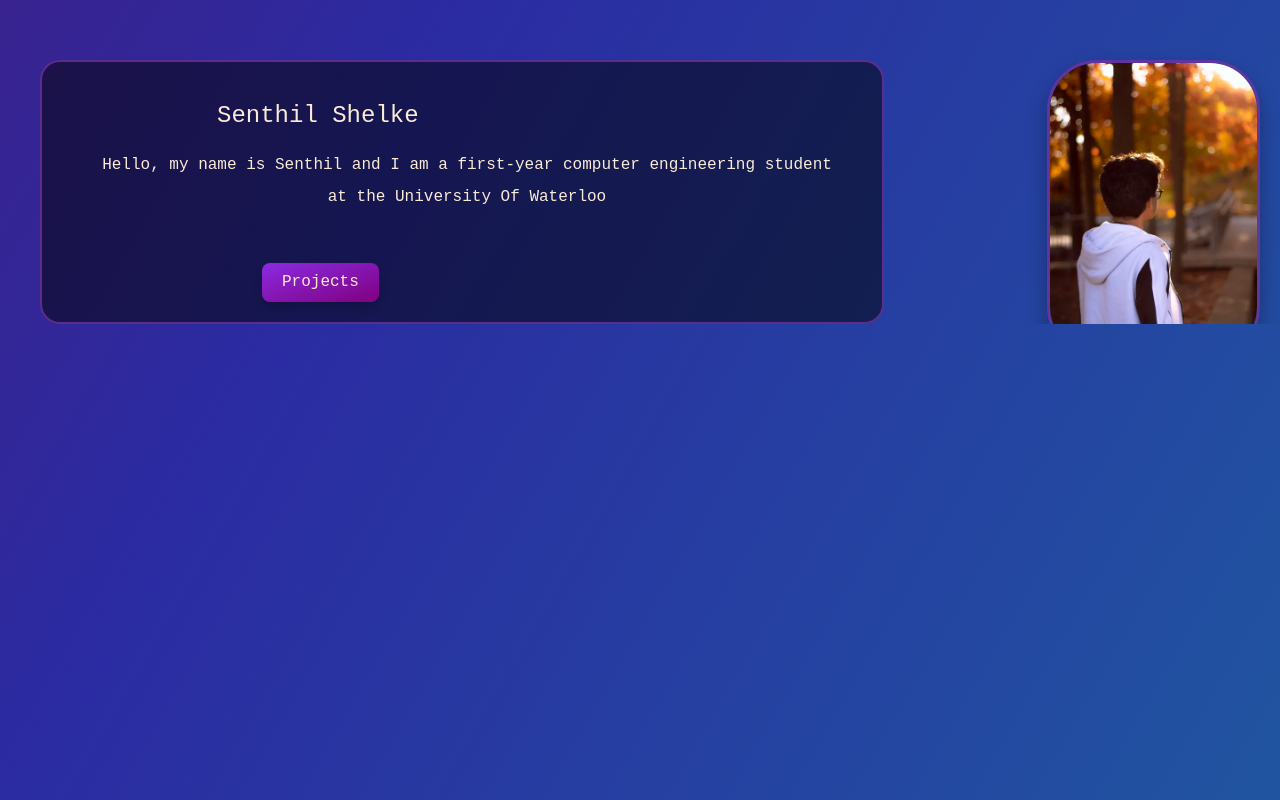
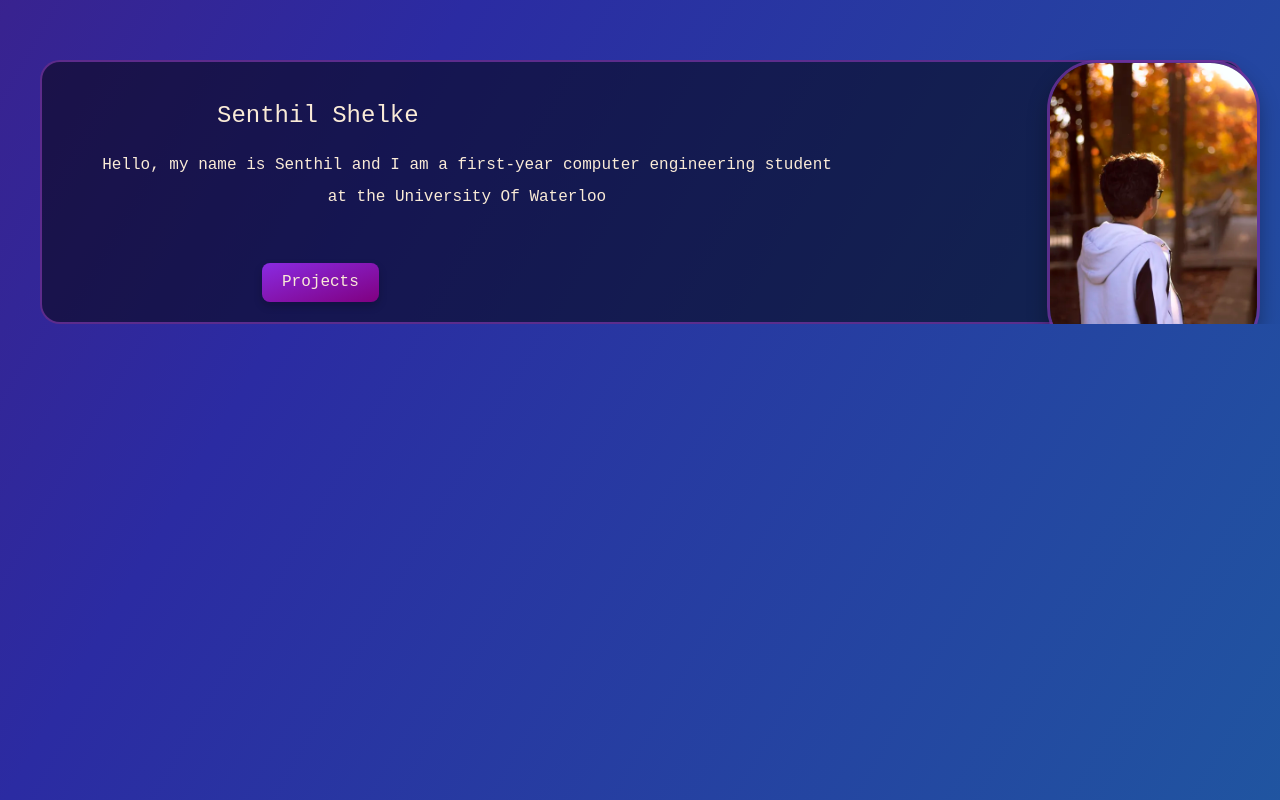
Before and after one commit to SenthilShelke/senthil-website, a React (Vite) app: page / in a window 1280 px wide. Built offline with nearby package versions, Linux system fonts and the light colour scheme.

Commit message:
updated main page

```diff
--- a/src/index.css
+++ b/src/index.css
@@ -60,7 +60,7 @@ body {
 .text-container {
   max-width: 800px;
   border: 2px solid white;
-  padding: 20px 40px 20px 0px;
+  padding: 20px 400px 20px 0px;
   background: rgba(0, 0, 0, 0.5);
   border-radius: 20px;
   margin-top: 60px;
```
